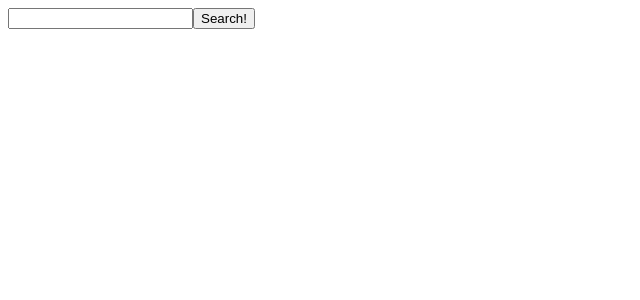
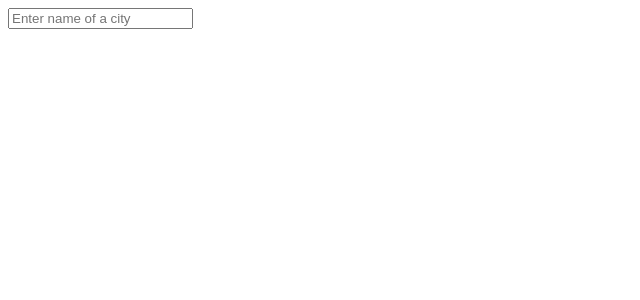
Before and after one commit to nikavolk/weatherapp, a React (Vite) app: page / in a window 1280 px wide. Shown: the top 300 px of the page, without its empty margins (0-640 px from the left). Built offline with nearby package versions, Linux system fonts and the light colour scheme.

Commit message:
Working functionalities

```diff
--- a/src/App.jsx
+++ b/src/App.jsx
@@ -1,23 +1,101 @@
-import { useState } from "react";
+import { useState, useRef } from "react";
+import LocationData from "./Components/LocationData";
+import SearchHistory from "./Components/SearchHistory";
 
 function App() {
   const [inputValue, setInputValue] = useState("");
+  const [searchHistory, setSearchHistory] = useState("");
+  const [data, setData] = useState("");
+  const [isLoading, setIsLoading] = useState(false);
+  const [error, setError] = useState(null);
+  const inputRef = useRef(null);
 
-  const handleSubmit = (e) => {
-    e.preventDefault();
+  const limitedEntries = searchHistory.slice(0, 5);
+
+  const handleSubmit = () => {
+    const currentInputValue = inputRef.current.value;
+    if (inputValue === "" && currentInputValue === "") {
+      setError("Input cannot be empty");
+      return;
+    }
+
+    const getData = async () => {
+      setIsLoading(true);
+
+      const getPlace = await fetch(
+        `http://api.openweathermap.org/geo/1.0/direct?q=${currentInputValue}&limit=1&appid=${
+          import.meta.env.VITE_API_KEY
+        }`,
+      );
+      const responseGetPlace = await getPlace.json();
+
+      if (responseGetPlace.length > 0) {
+        const getPlaceData = await fetch(
+          `https://api.openweathermap.org/data/2.5/weather?lat=${
+            responseGetPlace[0].lat
+          }&lon=${responseGetPlace[0].lon}&units=metric&appid=${
+            import.meta.env.VITE_API_KEY
+          }`,
+        );
+
+        const responseGetPlaceData = await getPlaceData.json();
+
+        setData(responseGetPlaceData);
+        setIsLoading(false);
+        if (!searchHistory.includes(currentInputValue)) {
+          setSearchHistory((searchHistory) => [
+            currentInputValue,
+            ...searchHistory,
+          ]);
+        }
+
+        setInputValue("");
+        setError("");
+      } else {
+        setError("Enter a valid place name");
+        setIsLoading(false);
+        setInputValue("");
+        throw new Error("Enter a valid place name");
+      }
+    };
+    getData();
   };
 
-  const handleInputChange = (e) => {
-    setInputValue(e.target.value);
+  const enterKeyHandler = (e) => {
+    if (e.key === "Enter") {
+      e.preventDefault();
+      handleSubmit();
+    }
+  };
+
+  const handleClick = (e) => {
+    setInputValue(e.target.innerText);
+    inputRef.current.value = e.target.innerText;
+    handleSubmit();
   };
 
   return (
-    <form onSubmit={handleSubmit}>
-      <label>
-        <input type="text" value={inputValue} onChange={handleInputChange} />
-      </label>
-      <button type="submit">Search!</button>
-    </form>
+    <div>
+      <form onSubmit={handleSubmit}>
+        <input
+          type="text"
+          value={inputValue}
+          ref={inputRef}
+          onChange={(e) => setInputValue(e.target.value)}
+          placeholder="Enter name of a city"
+          onKeyDown={enterKeyHandler}
+        />
+      </form>
+
+      <SearchHistory limitedEntries={limitedEntries} />
+
+      <LocationData
+        data={data}
+        error={error}
+        handleClick={handleClick}
+        isLoading={isLoading}
+      />
+    </div>
   );
 }
 
--- /dev/null
+++ b/src/Components/LocationData.jsx
@@ -0,0 +1,22 @@
+const LocationData = ({ data, error, isLoading }) => {
+  if (isLoading) {
+    return <h2>Loading</h2>;
+  }
+
+  return (
+    <>
+      <h1>{data && data.name}</h1>
+      <div>{data && `Current temperature: ${Math.round(data.main.temp)}`}</div>
+      <div>{data && `Feels like: ${Math.round(data.main.feels_like)}`}</div>
+      <div>
+        {data && `Minimum temperature: ${Math.round(data.main.temp_min)}`}
+      </div>
+      <div>
+        {data && `Maximum temperature: ${Math.round(data.main.temp_max)}`}
+      </div>
+      {error && `Error: ${error}`}
+    </>
+  );
+};
+
+export default LocationData;
--- /dev/null
+++ b/src/Components/SearchHistory.jsx
@@ -0,0 +1,20 @@
+const SearchHistory = ({ limitedEntries, handleClick }) => {
+  if (limitedEntries.length > 0) {
+    return (
+      <div>
+        <h2>Search history</h2>
+        <ul>
+          {limitedEntries.map((entry, i) => (
+            <li key={i}>
+              <a href="#" onClick={handleClick}>
+                {entry}
+              </a>
+            </li>
+          ))}
+        </ul>
+      </div>
+    );
+  }
+};
+
+export default SearchHistory;
```
Also changed, not shown: 1 other file (tests, documents, lock files or other folders).
